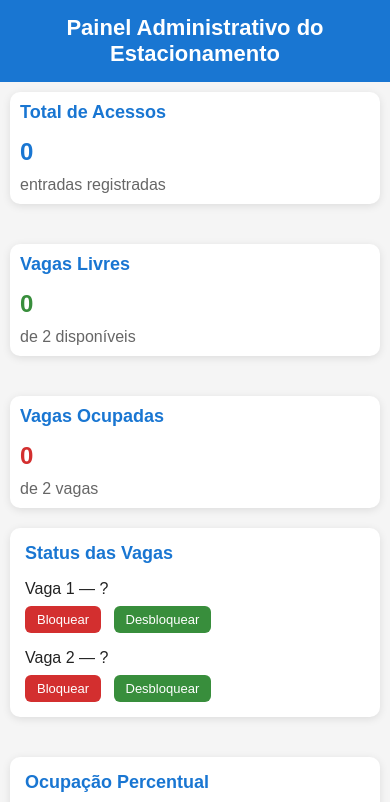
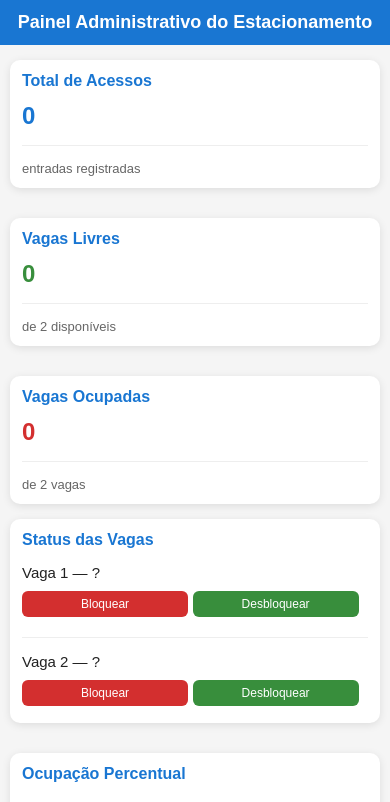
Before and after one commit to guilhermedesales/esp, a plain HTML site: page admin.html in a window 390 px wide. Shown: the top 802 px of the page. Drawn offline with nearby package versions, Linux system fonts and the light colour scheme; a script that the page names is missing.

Commit message:
fiz admin

```diff
--- a/admin.html
+++ b/admin.html
@@ -30,20 +30,100 @@
 
   /* Responsividade Mobile */
   @media(max-width:900px){
-    .grid-2, .grid-3 { grid-template-columns:1fr; }
-    header { font-size:22px; padding:15px; }
-    .container { padding:10px; }
-    .card { padding:15px; }
-    .card h2 { font-size:18px; }
-    .stat-number { font-size:28px; }
-    canvas { max-height:250px; }
-    .btn { padding:6px 12px; font-size:13px; }
-    .vaga-status { font-size:16px; }
+    .grid-2, .grid-3 {
+      grid-template-columns:1fr;
+      gap:15px;
+    }
+    header {
+      font-size:20px;
+      padding:15px 10px;
+    }
+    .container {
+      padding:15px 10px;
+    }
+    .card {
+      padding:15px;
+      margin-bottom:15px;
+    }
+    .card h2 {
+      font-size:17px;
+      margin-bottom:12px;
+    }
+    .stat-number {
+      font-size:26px;
+    }
+    .card-small p {
+      font-size:13px;
+    }
+    canvas {
+      max-height:220px;
+    }
+    .btn {
+      padding:8px 12px;
+      font-size:13px;
+      display:inline-block;
+      margin-bottom:5px;
+    }
+    .vaga-status {
+      font-size:16px;
+      margin-bottom:10px;
+    }
+    .filtro {
+      margin-bottom:12px;
+    }
+    .filtro label, .filtro select {
+      font-size:13px;
+    }
+    /* Reorganizar botões de bloqueio em mobile */
+    .card > div {
+      margin-bottom:15px;
+      padding-bottom:15px;
+      border-bottom:1px solid #eee;
+    }
+    .card > div:last-child {
+      border-bottom:none;
+      padding-bottom:0;
+      margin-bottom:0;
+    }
   }
 
   @media(max-width:500px){
-    .stat-number { font-size:24px; }
-    .card-small { padding:10px; }
+    header {
+      font-size:18px;
+      padding:12px 10px;
+    }
+    .stat-number {
+      font-size:24px;
+    }
+    .card-small {
+      padding:12px;
+    }
+    .card {
+      padding:12px;
+    }
+    .card h2 {
+      font-size:16px;
+    }
+    .btn {
+      padding:6px 10px;
+      font-size:12px;
+      width:48%;
+      margin-right:2%;
+    }
+    .btn:nth-child(even) {
+      margin-right:0;
+    }
+    .vaga-status {
+      font-size:15px;
+    }
+    canvas {
+      max-height:200px;
+    }
+    /* Input LCD responsivo */
+    input[type="text"] {
+      font-size:13px !important;
+      padding:8px 10px !important;
+    }
   }
 </style>
 </head>
```
